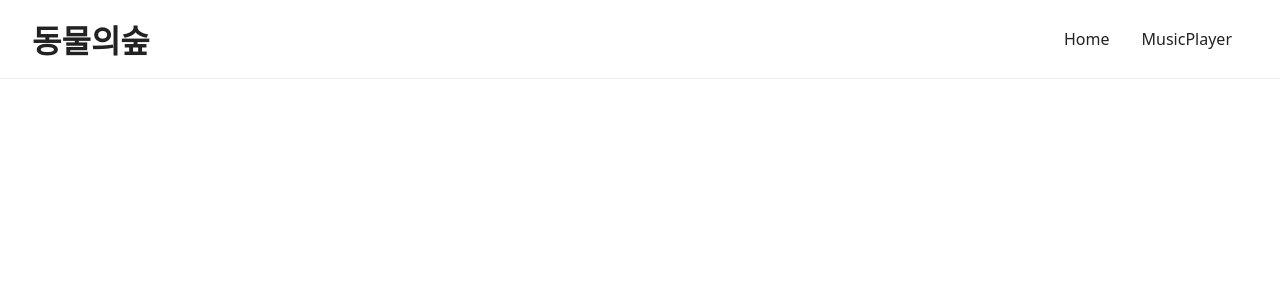
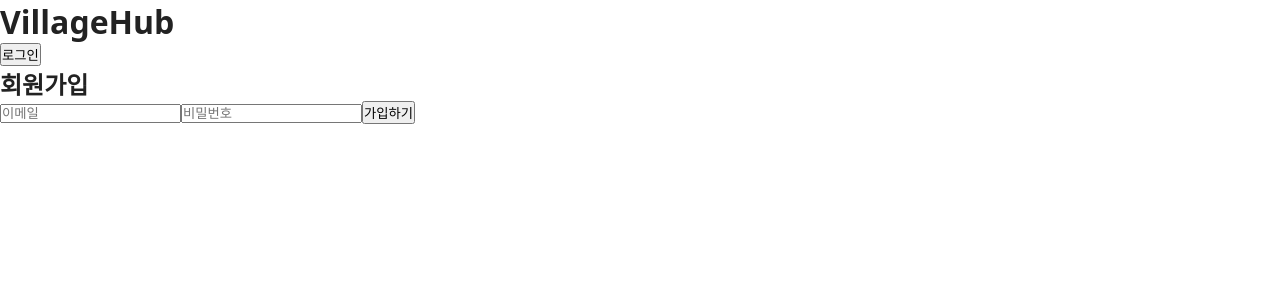
Before and after one commit to hy0ni/ACNH, a React (Create React App) app: page /signup in a window 1280 px wide. Shown: the top 300 px of the page. Built offline with nearby package versions, Linux system fonts and the light colour scheme; no server answers.

Commit message:
firebase 로그인, 회원가입 기능 추가

```diff
--- a/package.json
+++ b/package.json
@@ -1,5 +1,5 @@
 {
-  "name": "acnh",
+  "name": "village-hub",
   "version": "0.1.0",
   "private": true,
   "dependencies": {
@@ -8,6 +8,7 @@
     "@testing-library/user-event": "^13.5.0",
     "animal-crossing": "^8.2.0",
     "axios": "^1.7.5",
+    "firebase": "^10.14.1",
     "react": "^18.3.1",
     "react-dom": "^18.3.1",
     "react-router-dom": "^6.26.1",
--- a/src/App.js
+++ b/src/App.js
@@ -4,9 +4,11 @@ import {
   Routes,
   Route,
 } from "react-router-dom";
+import Header from './component/Header';
 import Home from './page/Home';
+import Login from './page/Login';
 import MusicPlayer from './page/MusicPlayer';
-import Header from './component/Header';
+import Signup from './page/Signup';
 
 function App() {
   return (
@@ -14,6 +16,8 @@ function App() {
       <Header />
       <Routes>
         <Route path='/' element={<Home />} />
+        <Route path='/login' element={<Login />} />
+        <Route path='/signup' element={<Signup />} />
         <Route path='/music' element={<MusicPlayer />} />
       </Routes>
     </Router>
--- a/src/component/Header.js
+++ b/src/component/Header.js
@@ -1,13 +1,35 @@
-import { Link } from "react-router-dom";
-import '../css/Header.css';
+import { auth } from '../firebase';
+import { onAuthStateChanged, signOut } from 'firebase/auth';
+import { useEffect, useState } from "react";
+import { useNavigate } from 'react-router-dom';
 
 function Header() {
+  const [user, setUser] = useState(null);
+  const navigate = useNavigate();
+
+  useEffect(() => {
+    const unsubscribe = onAuthStateChanged(auth, (currentUser) => {
+      setUser(currentUser);
+    });
+    return () => unsubscribe();
+  }, []);
+
+  const handleLogout = () => {
+    signOut(auth);
+  };
+
   return (
-    <header className="header">
-      <h1>동물의숲</h1>
+    <header className='header'>
+      <h1 className='title'>VillageHub</h1>
       <nav>
-        <Link to="/">Home</Link>
-        <Link to="/music">MusicPlayer</Link>
+        {user ? (
+          <>
+            <h2>Welcome, {user.email}</h2>
+            <button className='btn' onClick={handleLogout}>로그아웃</button>
+          </>
+        ) : (
+          <button className='btn' onClick={() => navigate('/login')} aria-label="로그인 페이지로 이동">로그인</button>
+        )}
       </nav>
     </header>
   )
--- /dev/null
+++ b/src/firebase.js
@@ -0,0 +1,21 @@
+// Import the functions you need from the SDKs you need
+import { initializeApp } from "firebase/app";
+import { getAuth } from "firebase/auth";
+
+// Firebase configuration (env 파일에 넣기)
+const firebaseConfig = {
+  apiKey: process.env.REACT_APP_FIREBASE_API_KEY,
+  authDomain: process.env.REACT_APP_FIREBASE_AUTH_DOMAIN,
+  projectId: process.env.REACT_APP_FIREBASE_PROJECT_ID,
+  storageBucket: process.env.REACT_APP_FIREBASE_STORAGE_BUCKET,
+  messagingSenderId: process.env.REACT_APP_FIREBASE_MESSAGING_SENDER_ID,
+  appId: process.env.REACT_APP_FIREBASE_APP_ID,
+  measurementId: process.env.REACT_APP_FIREBASE_MEASUREMENT_ID
+};
+
+// Firebase 초기화
+const app = initializeApp(firebaseConfig);
+
+// Firebase 인증 객체 가져오기
+export const auth = getAuth(app);
+export default app;
--- /dev/null
+++ b/src/page/Login.js
@@ -0,0 +1,54 @@
+import React, { useState } from 'react';
+import { useNavigate } from 'react-router-dom';
+import { auth } from '../firebase';
+import { signInWithEmailAndPassword } from 'firebase/auth';
+
+function Login() {
+  const [email, setEmail] = useState('');
+  const [password, setPassword] = useState('');
+  const [error, setError] = useState(null);
+  const navigate = useNavigate();
+
+  const handleLogin = async (e) => {
+    e.preventDefault();
+    setError(null);
+
+    try {
+      const userCredential = await signInWithEmailAndPassword(auth, email, password);
+      alert(`로그인 성공! ${userCredential.user.email}`);
+      navigate('/');
+    } catch (error) {
+      switch (error.code) {
+        case 'auth/invalid-credential':
+          setError('이메일 및 비밀번호를 확인해주세요.');
+          break;
+        default:
+          setError('로그인에 실패했습니다. 다시 시도해주세요.');
+      }
+    }
+  };
+
+  return (
+    <div className='form-wrap'>
+      <h2>Login</h2>
+      <form onSubmit={handleLogin}>
+        <input
+          type="email"
+          placeholder="Email"
+          value={email}
+          onChange={(e) => setEmail(e.target.value)}
+        />
+        <input
+          type="password"
+          placeholder="Password"
+          value={password}
+          onChange={(e) => setPassword(e.target.value)}
+        />
+        <button className='btn btn-login' type="submit">로그인</button>
+        <button className='btn btn-signup' onClick={() => navigate('/signup')}>회원가입하러가기</button>
+      </form>
+      {error && <p className='error-message'>{error}</p>}
+    </div>
+  );
+}
+export default Login;
--- /dev/null
+++ b/src/page/Signup.js
@@ -0,0 +1,61 @@
+import React, { useState } from 'react';
+import { createUserWithEmailAndPassword } from 'firebase/auth';
+import { auth } from '../firebase';
+import { useNavigate } from 'react-router-dom';
+
+function Signup() {
+  const [email, setEmail] = useState('');
+  const [password, setPassword] = useState('');
+  const [error, setError] = useState(null);
+  const navigate = useNavigate();
+
+  const handleSignUp = async (e) => {
+    e.preventDefault();
+    try {
+      const userCredential = await createUserWithEmailAndPassword(auth, email, password);
+      alert(`회원가입 성공! ${userCredential.user.email}`);
+      navigate('/');
+    } catch (error) {
+      console.log(error);
+      switch (error.code) {
+        case 'auth/invalid-email':
+          setError('유효하지 않은 이메일 형식입니다.');
+          break;
+        case 'auth/email-already-in-use':
+          setError('이미 등록된 계정입니다.');
+          break;
+        case 'auth/password-does-not-meet-requirements':
+          setError('비밀번호를 다시 확인해주세요.(예: 최소 6자 이상, 문자, 숫자, 특수문자 포함)');
+          break;
+        default:
+          setError('회원가입에 실패했습니다. 다시 시도해주세요.');
+      }
+    }
+  };
+
+  return (
+    <div className='form-wrap'>
+      <h2>회원가입</h2>
+      <form onSubmit={handleSignUp}>
+        <input
+          type="email"
+          placeholder="이메일"
+          value={email}
+          onChange={(e) => setEmail(e.target.value)}
+          required
+        />
+        <input
+          type="password"
+          placeholder="비밀번호"
+          value={password}
+          onChange={(e) => setPassword(e.target.value)}
+          required
+        />
+        <button className='btn btn-login' type="submit">가입하기</button>
+      </form>
+      {error && <p className='error-message'>{error}</p>}
+    </div>
+  );
+};
+
+export default Signup;
```
Also changed, not shown: 1 other file (tests, documents, lock files or other folders).
